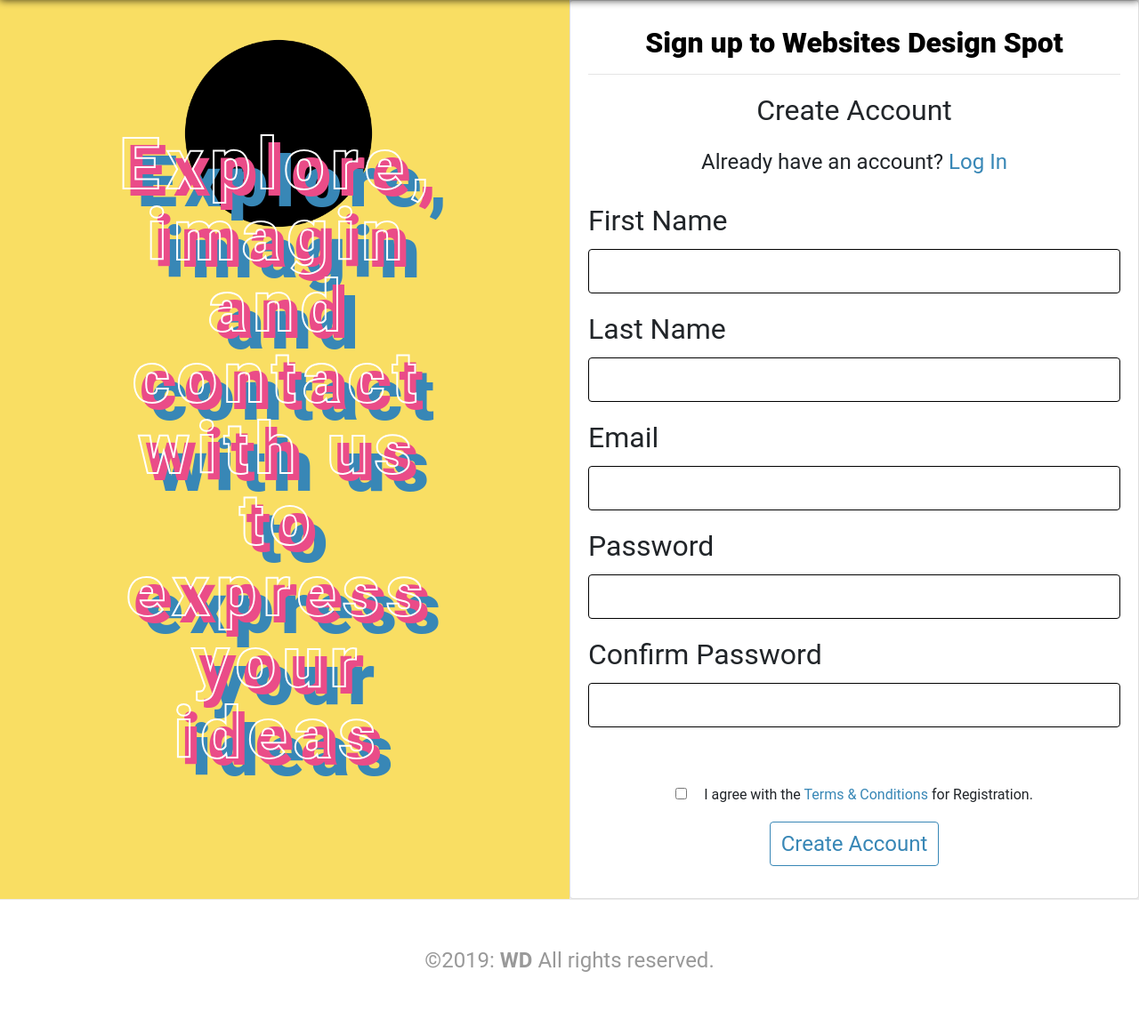
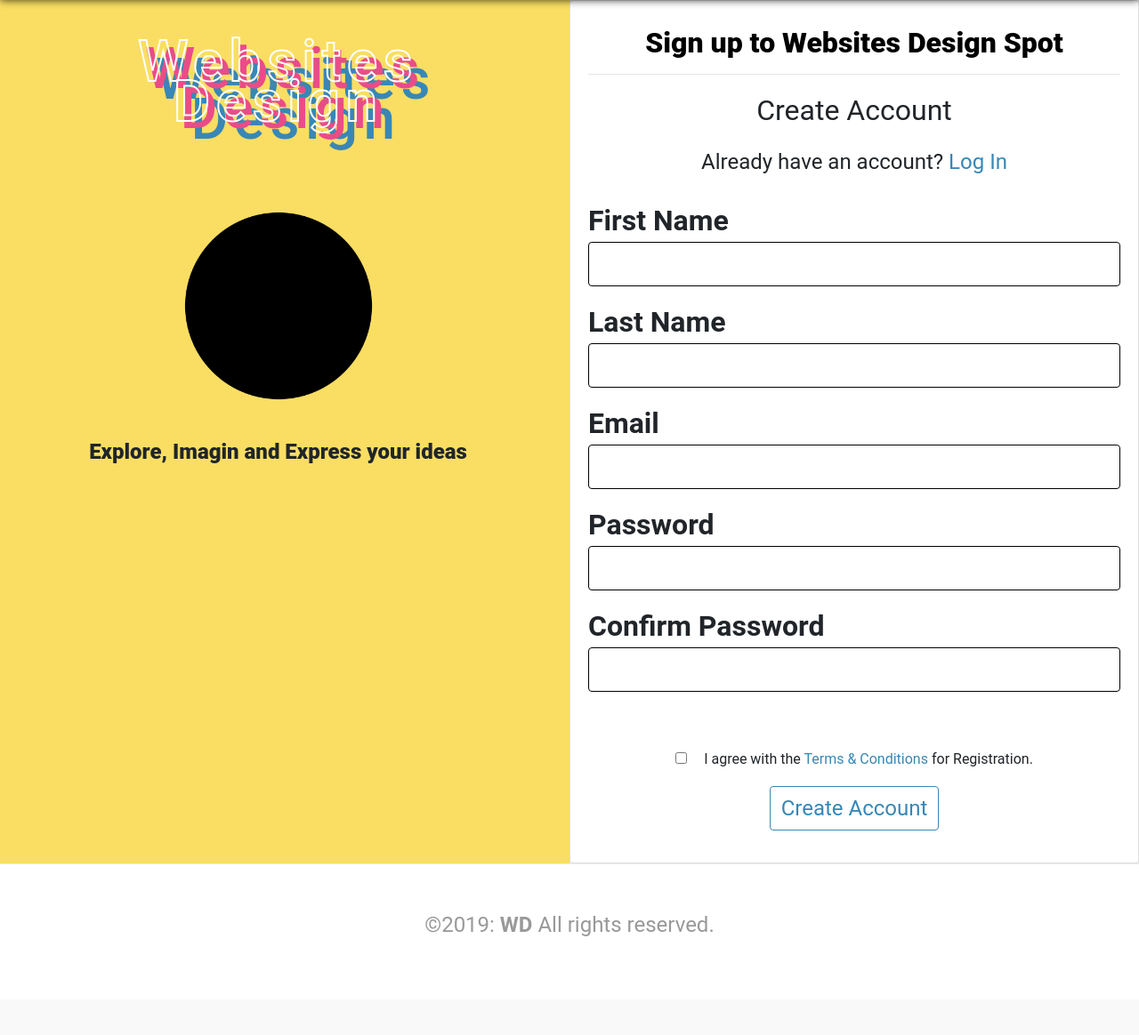
Before and after one commit to pazcm/websites-design-spot, a Django app: page /account/register/ in a window 1280 px wide. Shown: the whole page at 89% size. After the commit the page ends 1053 px from the top, so only its background shows below. Run offline with Django 3.2, Linux system fonts and the light colour scheme; some libraries are stand-ins or nearby versions; some web fonts are replaced.

Commit message:
update login form styles

```diff
--- a/websites_design_spot/account/templates/register.html
+++ b/websites_design_spot/account/templates/register.html
@@ -5,8 +5,9 @@
 <div class="registration-container">
   <div class="row justify-content-center">
     <div class="col-lg-6 d-none d-lg-block form-account-side-content">
+      <h3 class="text-center p-5">Websites Design</h3>
       <div class="side-image"><img src="/media/images/new_moon.png" width="300" height="300" alt="logo-websites-design-spot"></div>
-      <h1 class="text-center p-5">Explore, imagin and contact with us to express your ideas</h1>
+        <h4 class="text-center">Explore, Imagin and Express your ideas</h4>
     </div>
     <div class="col-md-8 col-lg-6 pl-lg-0">
       <div class="card">
--- a/websites_design_spot/static/css/custom.css
+++ b/websites_design_spot/static/css/custom.css
@@ -33,8 +33,24 @@
   z-index: 100;
 }
 
-h1, h2 {
+h1, h2, h4 {
   font-weight: 900;
+}
+
+h3 {
+  font-size: 4rem;
+  line-height: 0.7;
+	letter-spacing: 0.1em;
+  -webkit-text-fill-color: transparent;
+  -webkit-text-stroke-width: 2px;
+  -webkit-text-stroke-color: var(--color-white);
+  text-shadow:
+              8px 8px var(--color-red),
+              20px 20px var(--color-blue);
+}
+
+.card {
+  min-height: 500px;
 }
 
 /* --- Navigation --- */
@@ -286,9 +302,9 @@
   padding-right: 15px;
 }
 
-.login-container, .profile-container {
+/* .login-container, .profile-container {
   text-align: center;
-}
+} */
 
 /* .registration-container, .login-container, .profile-container {
   padding: 15px 15px 100px 15px;
@@ -296,18 +312,24 @@
 
 
 #id_username_or_email, #id_password {
-  width: 25%;
+  width: 50%;
   height: calc(1.5em + .75rem + 2px);
   padding: .375rem .75rem;
-  font-size: 1rem;
+  font-size: 1.5rem;
   font-weight: 400;
   line-height: 1.5;
   background-color: var(--color-white);
+  border: 1px solid var(--color-black);
+  color: var(--color-black);
   background-clip: padding-box;
-  border: 1px solid #ced4da;
   border-radius: .25rem;
   transition: border-color .15s ease-in-out, box-shadow .15s ease-in-out;
-  margin: 0 15px;
+  font-size: 1.5rem;
+}
+
+label {
+  margin-bottom: 0;
+  font-weight: 700;
 }
 
 .registration-terms {
@@ -344,7 +366,7 @@
   color: var(--color-red);
 }
 
-.btn-registration {
+.btn-registration, .btn-login {
   background-color: var(--color-white);
   border: 1px solid var(--color-blue);
   color: var(--color-blue);
@@ -352,7 +374,7 @@
 
 }
 
-.btn-registration:hover {
+.btn-registration:hover, .btn-login:hover {
   background-color: var(--color-red);
   border: 1px solid var(--color-white);
   color: var(--color-white);
```
Also changed, not shown: websites_design_spot/account/templates/login.html (+25 -14 lines), websites_design_spot/templates/base.html (+0 -9 lines), websites_design_spot/templates/registration/password_reset_form.html (+28 -2 lines).
